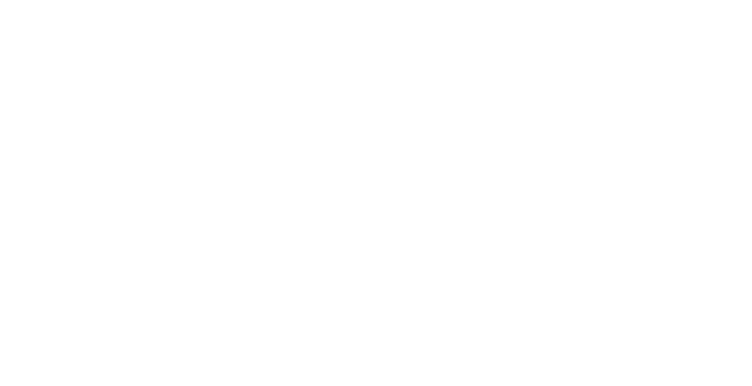
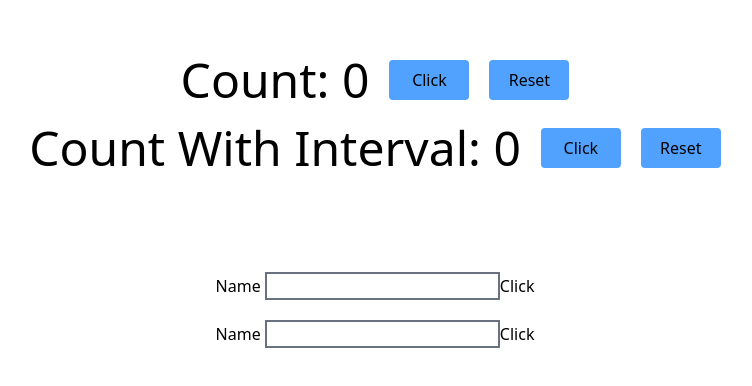
Before and after one commit to lamtailoi2/react-example, a React (Vite) app: page /use-state in a window 1280 px wide. Shown: the part 198-584 px from the top of the page, without its empty margins (265-1017 px from the left). Built offline with nearby package versions, Linux system fonts and the light colour scheme.

Commit message:
add UseStateDemo

```diff
--- a/src/App.jsx
+++ b/src/App.jsx
@@ -1,11 +1,42 @@
+import { BrowserRouter as Router, Routes, Route } from "react-router-dom";
+import { publicRoutes } from "./routes";
+
 function App() {
-
-
   return (
-    <>
-
-    </>
-  )
+    <Router>
+      <Routes>
+        {publicRoutes.map((route, index) => {
+          if (route.isIndex) {
+            return <Route key={index} index element={<route.component />} />;
+          }
+          if (route.childrenRoutes) {
+            return (
+              <Route
+                key={index}
+                path={route.path}
+                element={<route.component />}
+              >
+                {route.childrenRoutes.map((childRoute, childIndex) => (
+                  <Route
+                    key={childIndex}
+                    path={childRoute.path}
+                    element={<childRoute.component />}
+                  />
+                ))}
+              </Route>
+            );
+          }
+          return (
+            <Route
+              key={index}
+              path={route.path}
+              element={<route.component />}
+            />
+          );
+        })}
+      </Routes>
+    </Router>
+  );
 }
 
-export default App
+export default App;
--- /dev/null
+++ b/src/pages/UseStateDemo.jsx
@@ -0,0 +1,66 @@
+import { useState } from "react"
+
+export default function UseStateDemo() {
+
+    const [count, setCount] = useState(0)
+    const [count2, setCount2] = useState(0)
+    console.log("🚀 ~ UseStateDemo ~ count2:", count2)
+    const [name1, setName1] = useState("")
+    const [myInterval, setMyInterval] = useState()
+    console.log("🚀 ~ UseStateDemo ~ name1:", name1)
+    const [name2, setName2] = useState("")
+    console.log("🚀 ~ UseStateDemo ~ name2:", name2)
+
+    const handleIncrease = () => {
+        setCount(prev => prev + 1)
+    }
+
+    const handleChange1 = (e) => {
+        setName1(e.target.value)
+    }
+    const handleChange2 = (e) => {
+        setName2(e.target.value)
+    }
+
+    const hanldeStart = () => {
+        setMyInterval(setInterval(() => {
+            setCount2(prev => prev + 1)
+        }, 1000))
+    }
+
+    const handleStop = () => {
+        clearInterval(myInterval)
+
+    }
+
+
+    console.log("Re-render");
+    return (
+        <div className="flex flex-col justify-center items-center h-screen gap-y-[100px]">
+            <div className="flex justify-center gap-5 items-center flex-col">
+                <div className="flex justify-center gap-5 items-center">
+                    <p className="text-5xl">Count: {count}</p>
+                    <button className="bg-blue-400 w-20 rounded p-2 text-center cursor-pointer" onClick={handleIncrease}>Click</button>
+                    <button className="bg-blue-400 w-20 rounded p-2 text-center cursor-pointer" onClick={() => setCount(0)}>Reset</button>
+                </div>
+                <div className="flex justify-center gap-5 items-center">
+                    <p className="text-5xl">Count With Interval: {count2}</p>
+                    <button className="bg-blue-400 w-20 rounded p-2 text-center cursor-pointer" onClick={hanldeStart}>Click</button>
+                    <button className="bg-blue-400 w-20 rounded p-2 text-center cursor-pointer" onClick={handleStop}>Reset</button>
+                </div>
+            </div>
+            <div className="flex flex-col gap-5">
+                <div>
+                    <label htmlFor="name1">Name </label>
+                    <input type="text" name="name1" id="name1" value={name1} className="border-2 border-gray-500" onChange={handleChange1} />
+                    <button onClick={() => setName1("Two-way binding")}>Click</button>
+                </div>
+                <div className="">
+                    <label htmlFor="name2">Name </label>
+                    <input type="text" name="name2" id="name2" className="border-2 border-gray-500" onChange={handleChange2} />
+                    <button onClick={() => setName2("One-way binding")}>Click</button>
+                </div>
+            </div>
+        </div>
+    )
+}
--- /dev/null
+++ b/src/routes/index.js
@@ -0,0 +1,8 @@
+import UseStateDemo from "../pages/UseStateDemo";
+
+
+const publicRoutes = [
+    { path: "use-state", component: UseStateDemo }
+]
+
+export { publicRoutes }
```
